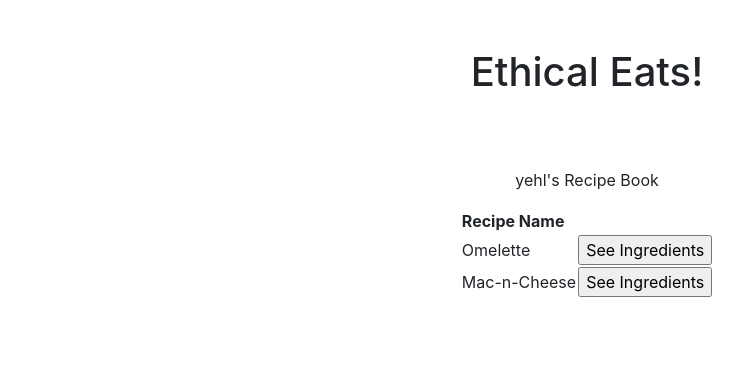
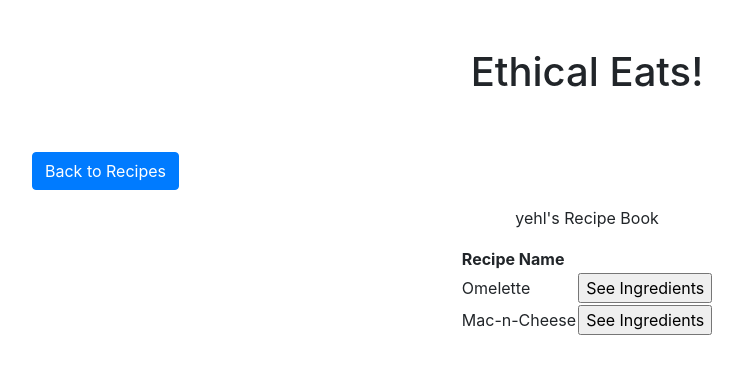
Before and after one commit to tekkosu/TheBusyBeavers, a Flask app: page /recipebook/1 in a window 1280 px wide. Shown: the part 56-430 px from the top of the page, without its empty margins (53-796 px from the left). Run offline with Flask 2, Linux system fonts and the light colour scheme; data comes from the database, SQL or seed files in the repository; data that the repository does not hold is empty; some libraries are stand-ins or nearby versions; some web fonts are replaced.

Commit message:
Update recipebook.html
Added "Back" button the recipe book

```diff
--- a/ethicalEats/templates/recipebook.html
+++ b/ethicalEats/templates/recipebook.html
@@ -10,6 +10,7 @@
         <h1 class="title-font" id="title-index" align="center">Ethical Eats!</h1>
         <p>
             <br><br>
+            <a class="btn btn-primary" href="/user_login/{{userid}}" role="button">Back to Recipes</a>
             <center>
                 <div>
                     <p>{{ user[0][1] }}'s Recipe Book</p>
```
